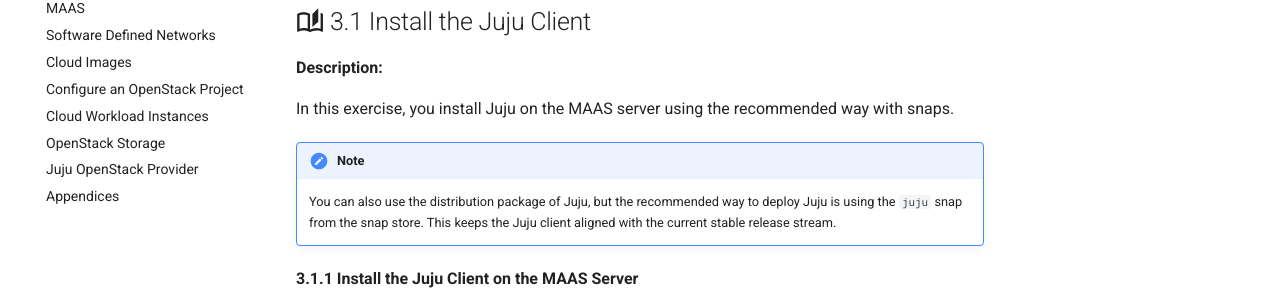
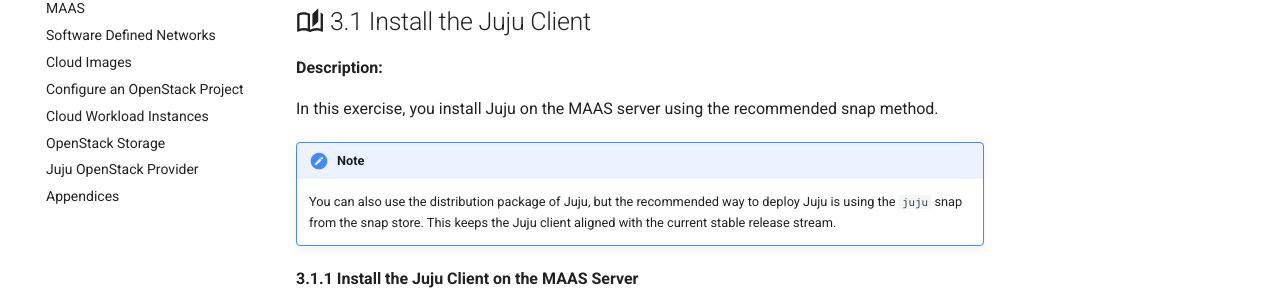
Before and after one commit to radumoisan/canonical-openstack-foundations, an MkDocs documentation site: the page built from docs/install-and-configure-juju.md, in a window 1280 px wide and 900 px high. Shown: the part 283-575 px from the top of the window. Built offline with MkDocs 1.6.1 and Material for MkDocs 9.7.7, drawn with Linux system fonts in a browser that asks for light colours; some of the changed lines change nothing that is shown.

Commit message:
Polish Chapter 3 consistency

````diff
--- a/docs/install-and-configure-juju.md
+++ b/docs/install-and-configure-juju.md
@@ -8,8 +8,8 @@
 
 **Description:**
 
-In this exercise, you install Juju on the MAAS server using the recommended way
-with snaps.
+In this exercise, you install Juju on the MAAS server using the recommended
+snap method.
 
 !!! note
     You can also use the distribution package of Juju, but the recommended way
@@ -335,11 +335,12 @@
     192.168.100.11
     ```
 
-Open a web browser on the student workstation and point to the dashboard unit
-address on port `8080`, for example `http://192.168.100.11:8080`. In this
-validated lab environment, `http://192.168.100.11:8080` was the working Juju
-dashboard URL. Use the credentials returned by `juju dashboard --browser=false`
-to log in.
+!!! note
+    Open a web browser on the student workstation and point to the dashboard
+    unit address on port `8080`, for example `http://192.168.100.11:8080`.
+    In this validated lab environment, `http://192.168.100.11:8080` was the
+    working Juju dashboard URL. Use the credentials returned by
+    `juju dashboard --browser=false` to log in.
 
 ## :material-book-open-page-variant-outline: 3.4 Use Juju SSH to Connect to a Node
 
````
